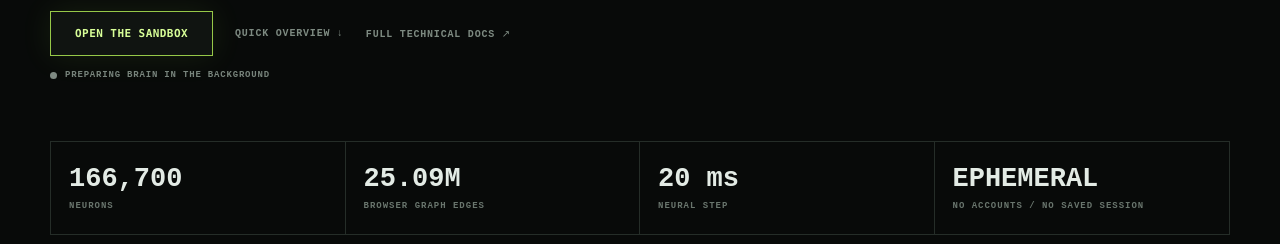
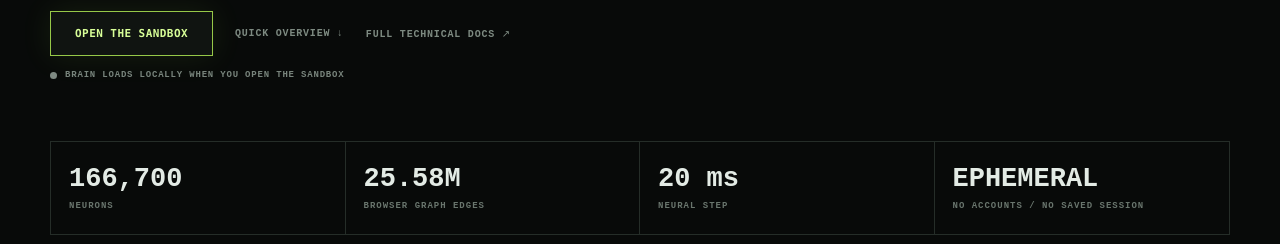
Before and after one commit to gauravvvvvvvvvv/flybox, a React (Vite) app in the folder frontend/: page / in a window 1280 px wide. Shown: the part 552-796 px from the top of the page. Built offline with nearby package versions, Linux system fonts and the light colour scheme.

Commit message:
fix: align homepage copy with on-demand browser loading

```diff
--- a/frontend/src/HomeDocs.tsx
+++ b/frontend/src/HomeDocs.tsx
@@ -122,12 +122,12 @@ export default function HomeDocs({ onEnter, runtime }: { onEnter: EnterHandler;
               ? "BRAIN READY"
               : runtime?.status === "error"
                 ? "BRAIN LOAD ERROR"
-                : "PREPARING BRAIN IN THE BACKGROUND"}
+                : "BRAIN LOADS LOCALLY WHEN YOU OPEN THE SANDBOX"}
           </span>
         </div>
         <div className="home-stat-row">
           <div><strong>166,700</strong><span>NEURONS</span></div>
-          <div><strong>25.09M</strong><span>BROWSER GRAPH EDGES</span></div>
+          <div><strong>25.58M</strong><span>BROWSER GRAPH EDGES</span></div>
           <div><strong>20 ms</strong><span>NEURAL STEP</span></div>
           <div><strong>EPHEMERAL</strong><span>NO ACCOUNTS / NO SAVED SESSION</span></div>
         </div>
```
